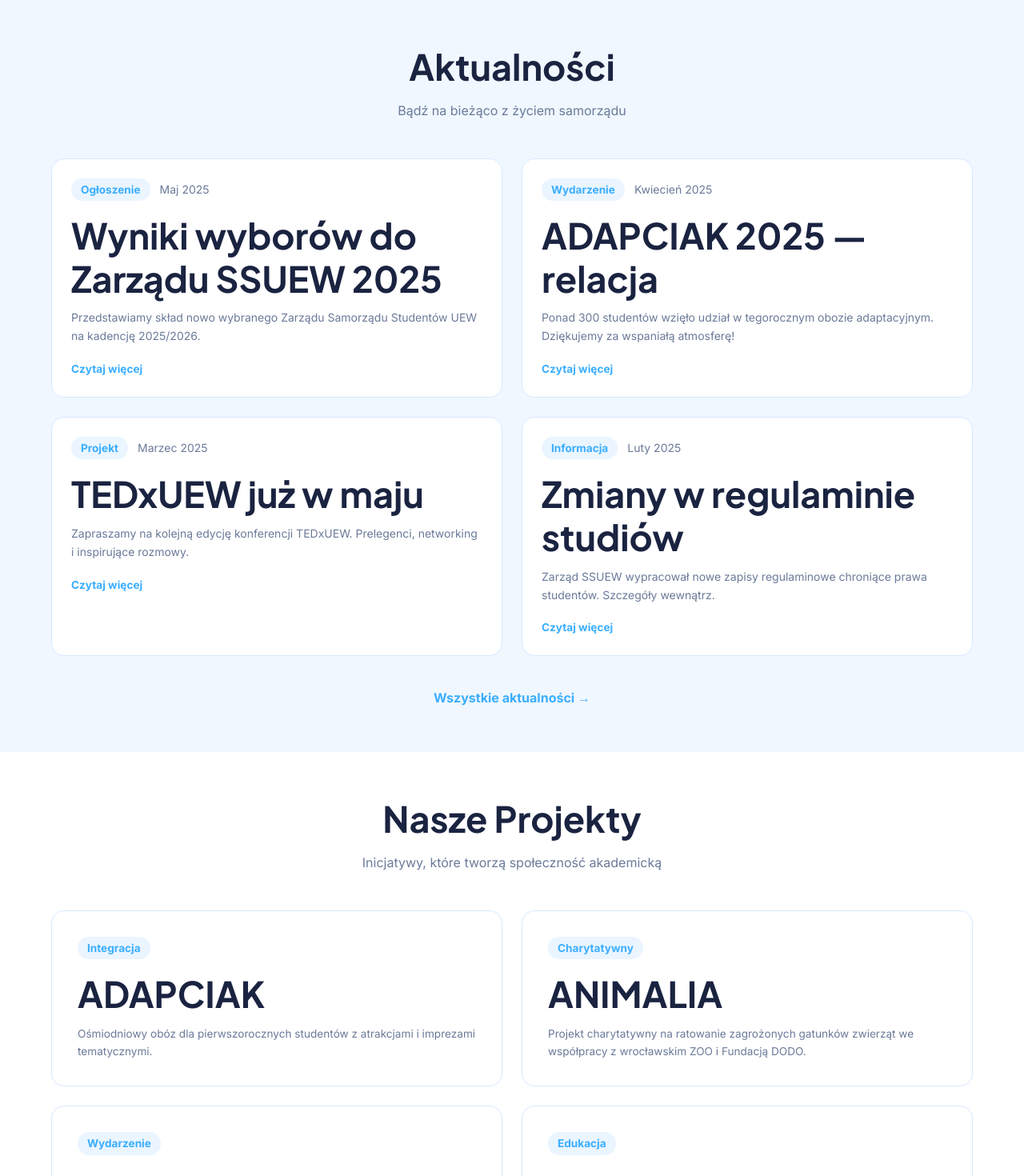
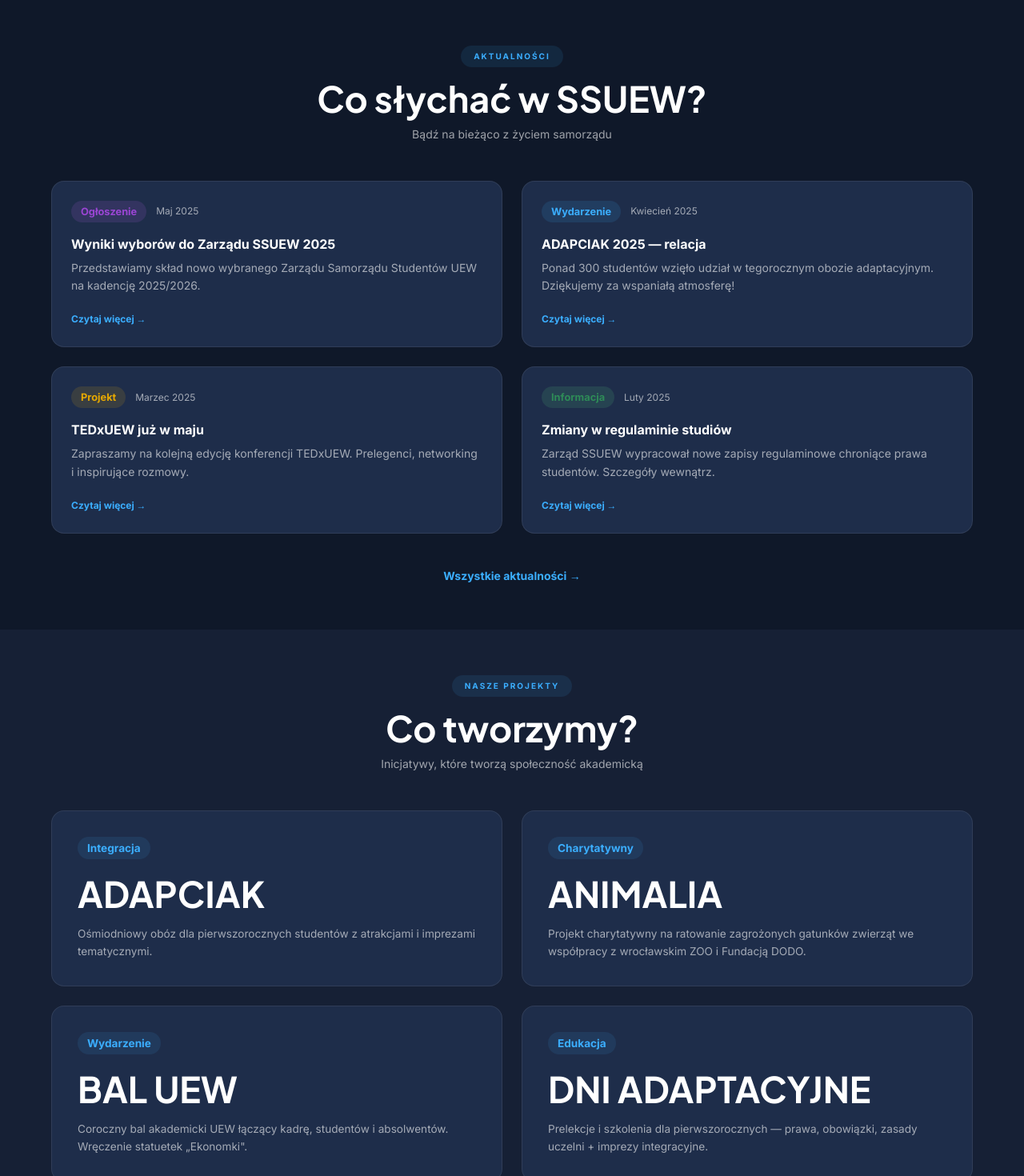
Before and after one commit to mikolajradlinski53/samorzad-uew, a Next.js app: page / in a window 1280 px wide. Shown: the part 1120-2590 px from the top of the page at 80% size. Built offline with nearby package versions, Linux system fonts and the light colour scheme.

Commit message:
feat: update all sections and cards to CSS-var dark/light colours

```diff
--- a/components/cards/ProjectCard.tsx
+++ b/components/cards/ProjectCard.tsx
@@ -9,16 +9,19 @@
 
 export function ProjectCard({ title, tag, description, className }: ProjectCardProps) {
   return (
-    <div className={cn(
-      'bg-white rounded-2xl border border-ssuew-gray-200 p-8',
-      'hover:border-primary hover:shadow-[0_8px_40px_rgba(59,174,255,0.22)] hover:-translate-y-1 transition-all duration-300',
-      className
-    )}>
-      <span className="inline-block text-[0.85rem] font-bold text-primary bg-primary-light px-3 py-1 rounded-full">
+    <div
+      className={cn('rounded-2xl border p-8 transition-colors duration-200 hover:border-primary/40', className)}
+      style={{ background: 'var(--bg-card)', borderColor: 'var(--border)' }}
+    >
+      <span className="inline-block text-[0.85rem] font-bold text-primary bg-primary/10 px-3 py-1 rounded-full">
         {tag}
       </span>
-      <h3 className="font-display text-display-lg text-ssuew-black mt-4 mb-3">{title}</h3>
-      <p className="text-[0.85rem] text-ssuew-gray-600 leading-relaxed">{description}</p>
+      <h3 className="font-display text-display-lg mt-4 mb-3" style={{ color: 'var(--text)' }}>
+        {title}
+      </h3>
+      <p className="text-[0.85rem] leading-relaxed" style={{ color: 'var(--text-muted)' }}>
+        {description}
+      </p>
     </div>
   )
 }
--- a/components/sections/AboutSection.tsx
+++ b/components/sections/AboutSection.tsx
@@ -2,14 +2,14 @@
 
 export function AboutSection() {
   return (
-    <section className="py-20 md:py-14 bg-white">
+    <section className="py-20 md:py-14" style={{ background: 'var(--bg-section)' }}>
       <div className="max-w-brand mx-auto px-6">
         <FadeUp>
           <div className="max-w-3xl mx-auto text-center">
-            <h2 className="font-display text-display-lg text-ssuew-black mb-6">
+            <h2 className="font-display text-display-lg mb-6" style={{ color: 'var(--text)' }}>
               O nas
             </h2>
-            <p className="text-base text-ssuew-gray-600 leading-relaxed">
+            <p className="text-base leading-relaxed" style={{ color: 'var(--text-muted)' }}>
               Samorząd Studentów Uniwersytetu Ekonomicznego we Wrocławiu to reprezentacja
               wszystkich studentów UEW. Działamy na rzecz społeczności akademickiej, dbamy
               o interesy studentów, współtworzymy życie uczelni oraz inicjujemy projekty
--- a/components/sections/NewsSection.tsx
+++ b/components/sections/NewsSection.tsx
@@ -1,68 +1,69 @@
 import Link from 'next/link'
+import { FadeUp } from '@/components/ui/FadeUp'
+
+const TAG_COLORS: Record<string, { bg: string; color: string }> = {
+  Ogłoszenie: { bg: 'rgba(200,100,255,0.12)', color: '#9b45d4' },
+  Wydarzenie:  { bg: 'rgba(59,174,255,0.12)',  color: '#3BAEFF' },
+  Projekt:     { bg: 'rgba(255,180,0,0.12)',    color: '#e6a800' },
+  Informacja:  { bg: 'rgba(100,220,130,0.12)',  color: '#2e8b57' },
+}
 
 const news = [
-  {
-    slug: '#',
-    tag: 'Ogłoszenie',
-    date: 'Maj 2025',
-    title: 'Wyniki wyborów do Zarządu SSUEW 2025',
-    excerpt: 'Przedstawiamy skład nowo wybranego Zarządu Samorządu Studentów UEW na kadencję 2025/2026.',
-  },
-  {
-    slug: '#',
-    tag: 'Wydarzenie',
-    date: 'Kwiecień 2025',
-    title: 'ADAPCIAK 2025 — relacja',
-    excerpt: 'Ponad 300 studentów wzięło udział w tegorocznym obozie adaptacyjnym. Dziękujemy za wspaniałą atmosferę!',
-  },
-  {
-    slug: '#',
-    tag: 'Projekt',
-    date: 'Marzec 2025',
-    title: 'TEDxUEW już w maju',
-    excerpt: 'Zapraszamy na kolejną edycję konferencji TEDxUEW. Prelegenci, networking i inspirujące rozmowy.',
-  },
-  {
-    slug: '#',
-    tag: 'Informacja',
-    date: 'Luty 2025',
-    title: 'Zmiany w regulaminie studiów',
-    excerpt: 'Zarząd SSUEW wypracował nowe zapisy regulaminowe chroniące prawa studentów. Szczegóły wewnątrz.',
-  },
+  { slug: '#', tag: 'Ogłoszenie', date: 'Maj 2025',     title: 'Wyniki wyborów do Zarządu SSUEW 2025',   excerpt: 'Przedstawiamy skład nowo wybranego Zarządu Samorządu Studentów UEW na kadencję 2025/2026.' },
+  { slug: '#', tag: 'Wydarzenie', date: 'Kwiecień 2025', title: 'ADAPCIAK 2025 — relacja',                excerpt: 'Ponad 300 studentów wzięło udział w tegorocznym obozie adaptacyjnym. Dziękujemy za wspaniałą atmosferę!' },
+  { slug: '#', tag: 'Projekt',    date: 'Marzec 2025',   title: 'TEDxUEW już w maju',                    excerpt: 'Zapraszamy na kolejną edycję konferencji TEDxUEW. Prelegenci, networking i inspirujące rozmowy.' },
+  { slug: '#', tag: 'Informacja', date: 'Luty 2025',     title: 'Zmiany w regulaminie studiów',           excerpt: 'Zarząd SSUEW wypracował nowe zapisy regulaminowe chroniące prawa studentów. Szczegóły wewnątrz.' },
 ]
 
 export function NewsSection() {
   return (
-    <section className="py-20 md:py-14 bg-ssuew-gray-100">
+    <section className="py-20 md:py-14" style={{ background: 'var(--bg-alt)' }}>
       <div className="max-w-brand mx-auto px-6">
+        <FadeUp>
           <div className="text-center mb-12">
-          <h2 className="font-display text-display-lg text-ssuew-black mb-4">Aktualności</h2>
-          <p className="text-base text-ssuew-gray-600 max-w-2xl mx-auto">Bądź na bieżąco z życiem samorządu</p>
+            <span className="inline-block text-[10px] font-bold tracking-[2px] uppercase text-primary bg-primary/10 rounded-full px-4 py-1.5 mb-3">
+              aktualności
+            </span>
+            <h2 className="font-display text-display-lg mb-2" style={{ color: 'var(--text)' }}>
+              Co słychać w SSUEW?
+            </h2>
+            <p className="text-sm" style={{ color: 'var(--text-muted)' }}>Bądź na bieżąco z życiem samorządu</p>
           </div>
+        </FadeUp>
         <div className="grid grid-cols-1 sm:grid-cols-2 gap-6">
-          {news.map((item) => (
+          {news.map((item, i) => {
+            const tagColor = TAG_COLORS[item.tag] ?? TAG_COLORS['Informacja']
+            return (
+              <FadeUp key={item.title} delay={i * 0.1}>
                 <article
-              key={item.title}
-              className="bg-white rounded-2xl border border-ssuew-gray-200 p-6 hover:shadow-brand-hover hover:-translate-y-1 transition-all duration-300"
+                  className="rounded-2xl border p-6 transition-all duration-300 hover:-translate-y-1 hover:shadow-brand-hover"
+                  style={{ background: 'var(--bg-card)', borderColor: 'var(--border)' }}
                 >
                   <div className="flex items-center gap-3 mb-4">
-                <span className="inline-block text-[0.85rem] font-bold text-primary bg-primary-light px-3 py-1 rounded-full">
+                    <span
+                      className="text-[0.8rem] font-bold rounded-full px-3 py-1"
+                      style={{ background: tagColor.bg, color: tagColor.color }}
+                    >
                       {item.tag}
                     </span>
-                <span className="text-sm text-ssuew-gray-600">{item.date}</span>
+                    <span className="text-xs" style={{ color: 'var(--text-muted)' }}>{item.date}</span>
                   </div>
-              <h3 className="font-display text-display-lg text-ssuew-black mb-3">{item.title}</h3>
-              <p className="text-sm text-ssuew-gray-600 leading-relaxed mb-4">{item.excerpt}</p>
-              {/* TODO: link to /aktualnosci/[slug] once news route is built */}
-              <Link href={item.slug} className="text-[0.85rem] font-bold text-primary hover:underline">
-                Czytaj więcej
+                  <h3 className="font-bold text-base mb-2 leading-snug" style={{ color: 'var(--text)' }}>
+                    {item.title}
+                  </h3>
+                  <p className="text-sm leading-relaxed mb-4" style={{ color: 'var(--text-muted)' }}>
+                    {item.excerpt}
+                  </p>
+                  <Link href={item.slug} className="text-xs font-bold text-primary hover:underline">
+                    Czytaj więcej →
                   </Link>
                 </article>
-          ))}
+              </FadeUp>
+            )
+          })}
         </div>
         <div className="text-center mt-10">
-          {/* TODO: update to /aktualnosci once that Next.js route exists */}
-          <Link href="#" className="text-primary font-bold hover:underline">
+          <Link href="#" className="text-primary font-bold hover:underline text-sm">
             Wszystkie aktualności →
           </Link>
         </div>
--- a/components/sections/ProjectsPreview.tsx
+++ b/components/sections/ProjectsPreview.tsx
@@ -6,12 +6,21 @@
 export function ProjectsPreview() {
   const preview = projekty.slice(0, 4)
   return (
-    <section className="py-20 md:py-14 bg-white">
+    <section className="py-20 md:py-14" style={{ background: 'var(--bg-section)' }}>
       <div className="max-w-brand mx-auto px-6">
-        <div className="text-center mb-12">
-          <h2 className="font-display text-display-lg text-ssuew-black mb-4">Nasze Projekty</h2>
-          <p className="text-base text-ssuew-gray-600 max-w-2xl mx-auto">Inicjatywy, które tworzą społeczność akademicką</p>
-        </div>
+        <FadeUp>
+          <div className="text-center mb-12">
+            <span className="inline-block text-[10px] font-bold tracking-[2px] uppercase text-primary bg-primary/10 rounded-full px-4 py-1.5 mb-3">
+              nasze projekty
+            </span>
+            <h2 className="font-display text-display-lg mb-2" style={{ color: 'var(--text)' }}>
+              Co tworzymy?
+            </h2>
+            <p className="text-sm" style={{ color: 'var(--text-muted)' }}>
+              Inicjatywy, które tworzą społeczność akademicką
+            </p>
+          </div>
+        </FadeUp>
         <div className="grid grid-cols-1 sm:grid-cols-2 gap-6">
           {preview.map((projekt, i) => (
             <FadeUp key={projekt.title} delay={i * 0.1}>
@@ -20,7 +29,7 @@
           ))}
         </div>
         <div className="text-center mt-10">
-          <Link href="/nasze-projekty" className="text-primary font-bold hover:underline">
+          <Link href="/nasze-projekty" className="text-primary font-bold hover:underline text-sm">
             Wszystkie projekty →
           </Link>
         </div>
```
Also changed, not shown: components/cards/MemberCard.tsx (+11 -11 lines), components/sections/ContactSection.tsx (+28 -16 lines), components/sections/TeamPreview.tsx (+16 -7 lines). Lines whose indentation alone changed are shown as unchanged.
